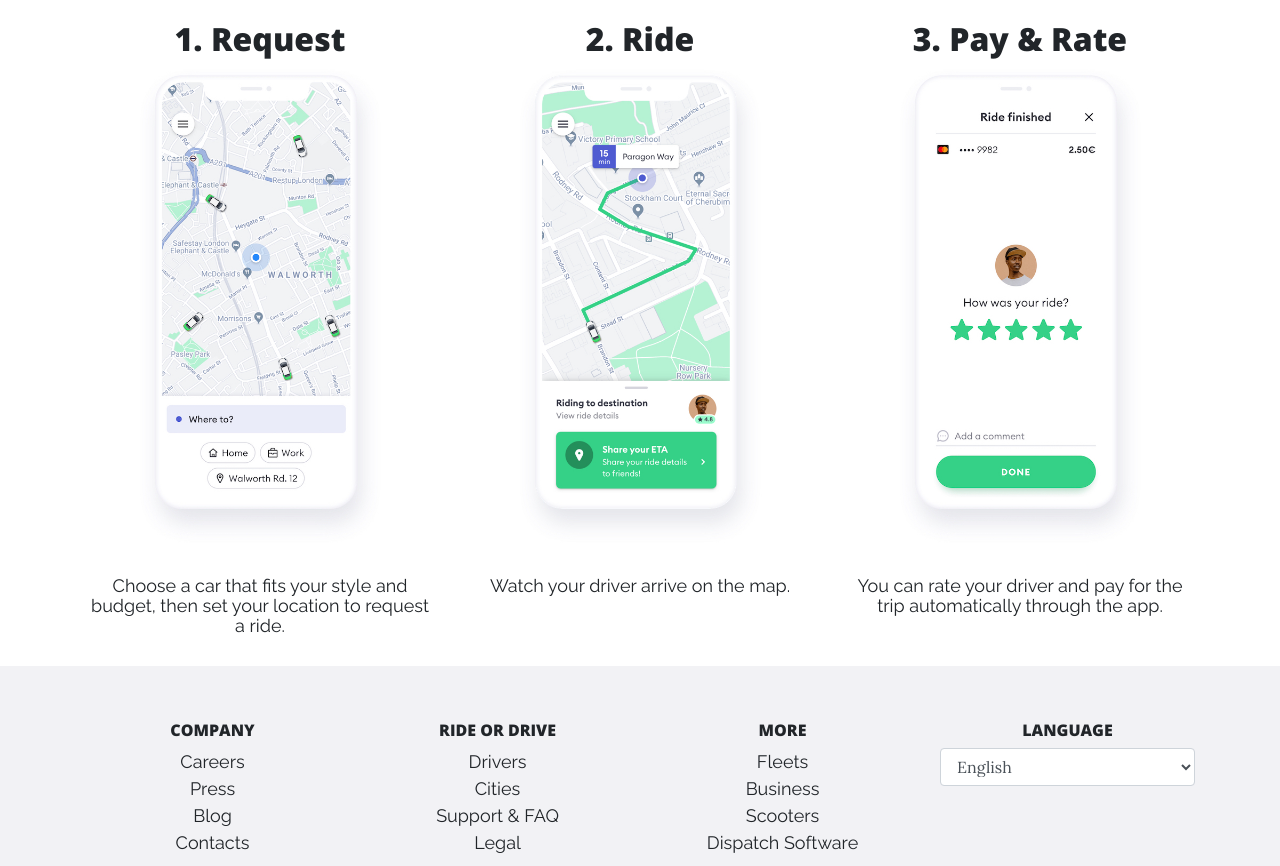
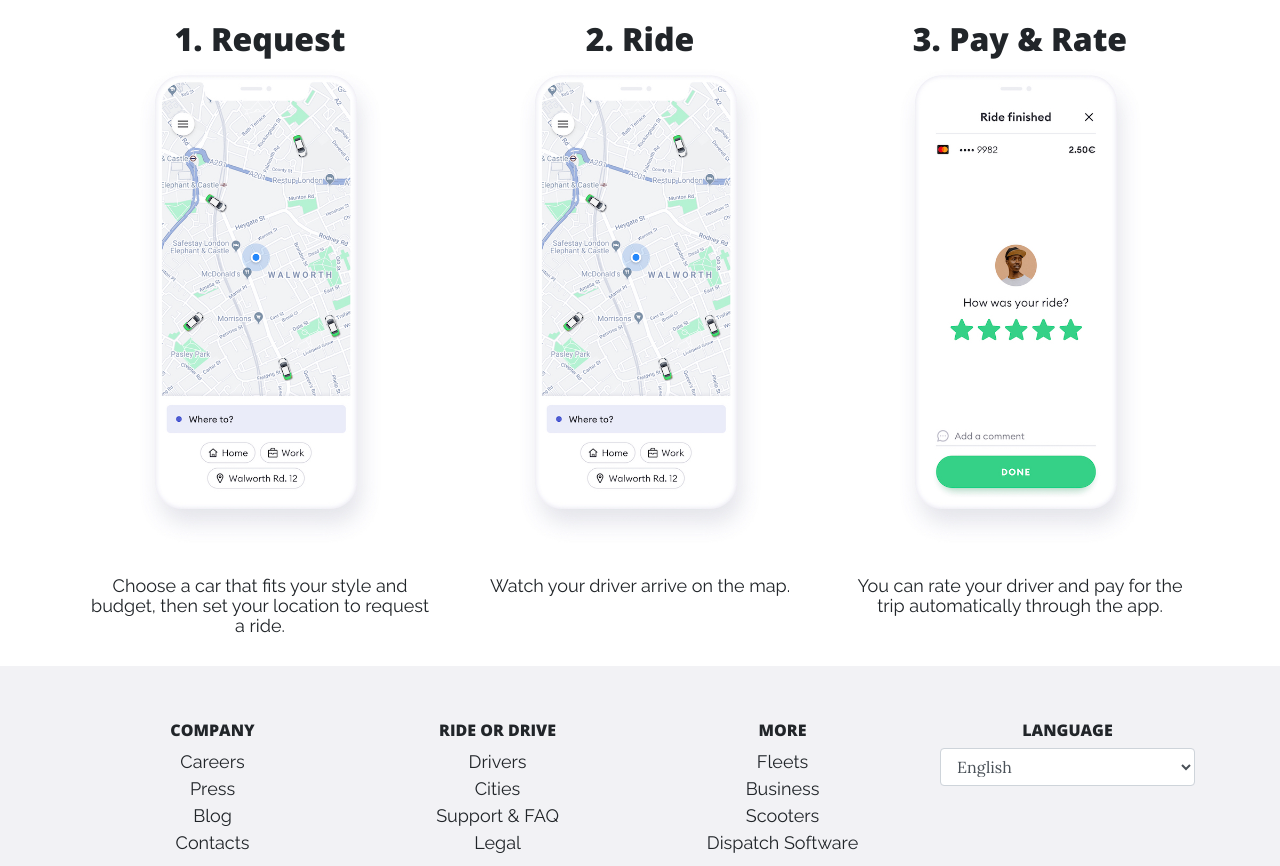
Before and after one commit to srijitok/Ambulance, a website: page index.html in a window 1280 px wide. Shown: the part 1012-1878 px from the top of the page. Drawn offline with nearby package versions, Linux system fonts and the light colour scheme.

Commit message:
Update index.html

```diff
--- a/index.html
+++ b/index.html
@@ -120,7 +120,7 @@
     </div>
     <div class="col-md-4 mt-4 text-center">
       <h2>2. Ride</h2>
-      <img src="img/_step_2.jpg" style="max-height: 60vh; max-width: 100%;">
+      <img src="img/step_1.jpg" style="max-height: 60vh; max-width: 100%;">
       <p style="font-weight: 400; font-size: 18px;line-height: 20px; font-family: 'Raleway', sans-serif" >Watch your driver arrive on the map.</p>
     </div>
     <div class="col-md-4 mt-4 text-center">
```
